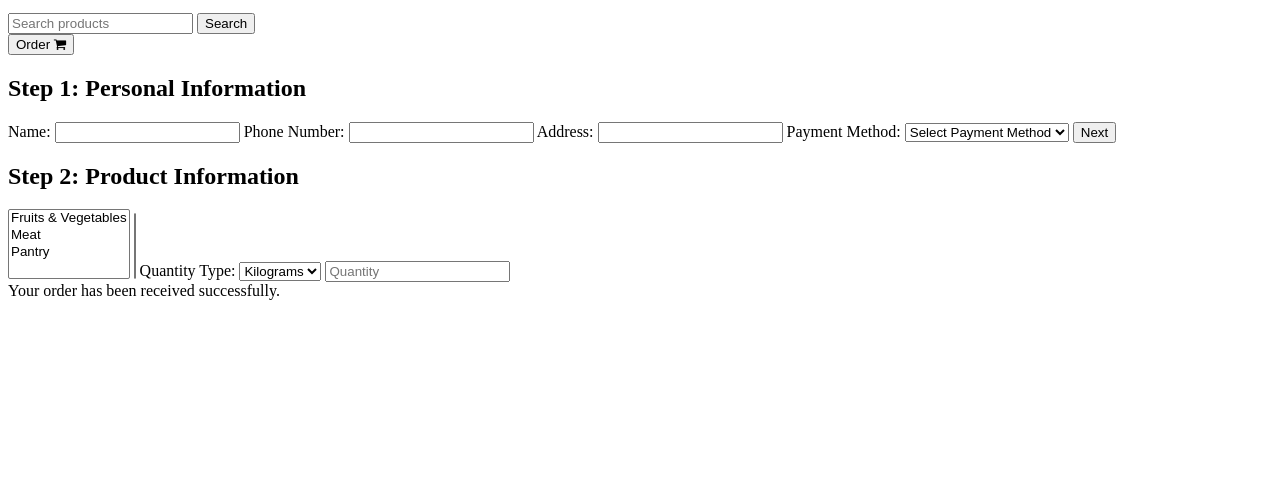
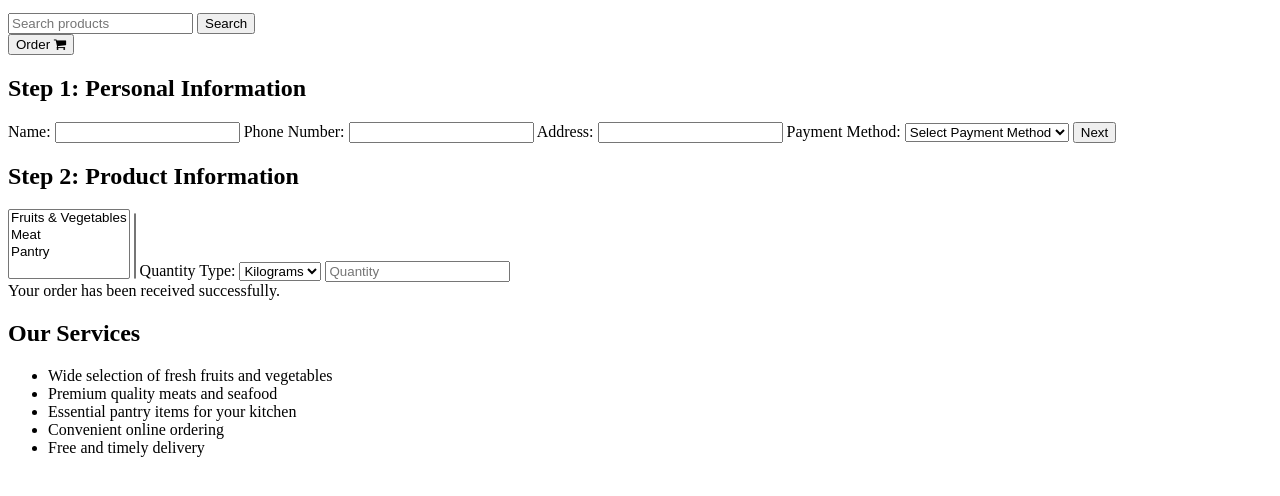
Before and after one commit to wachirarobbinson/phase-1-project-elite-store, a plain HTML site: page index.html in a window 1280 px wide. Shown: the part 142-638 px from the top of the page. Drawn offline with Linux system fonts and the light colour scheme.

Commit message:
version 4

```diff
--- a/index.html
+++ b/index.html
@@ -71,5 +71,19 @@
                 <div id="successMessage" class="hidden">Your order has been received successfully.</div>
             </form>
             </div>
+
+            <section id="services" class="hidden">
+                <div class="container">
+                    <h2>Our Services</h2>
+                    <ul>
+                        <li>Wide selection of fresh fruits and vegetables</li>
+                        <li>Premium quality meats and seafood</li>
+                        <li>Essential pantry items for your kitchen</li>
+                        <li>Convenient online ordering</li>
+                        <li>Free and timely delivery</li>
+                    </ul>
+                </div>
+            </section>
+
 </body>
 </html>
```
